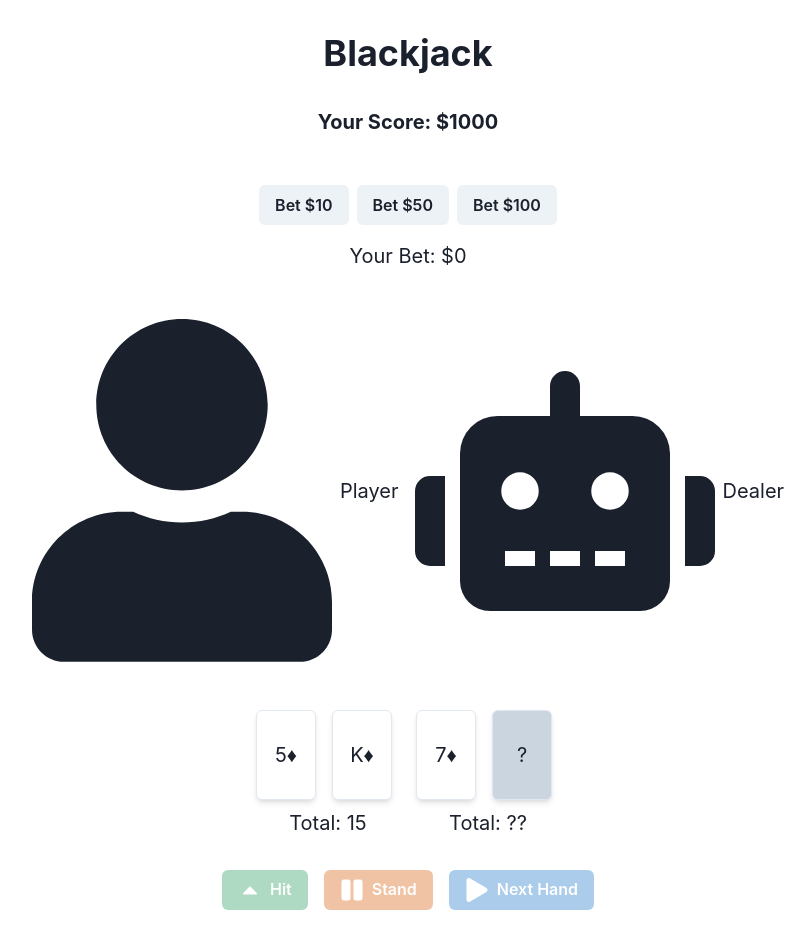
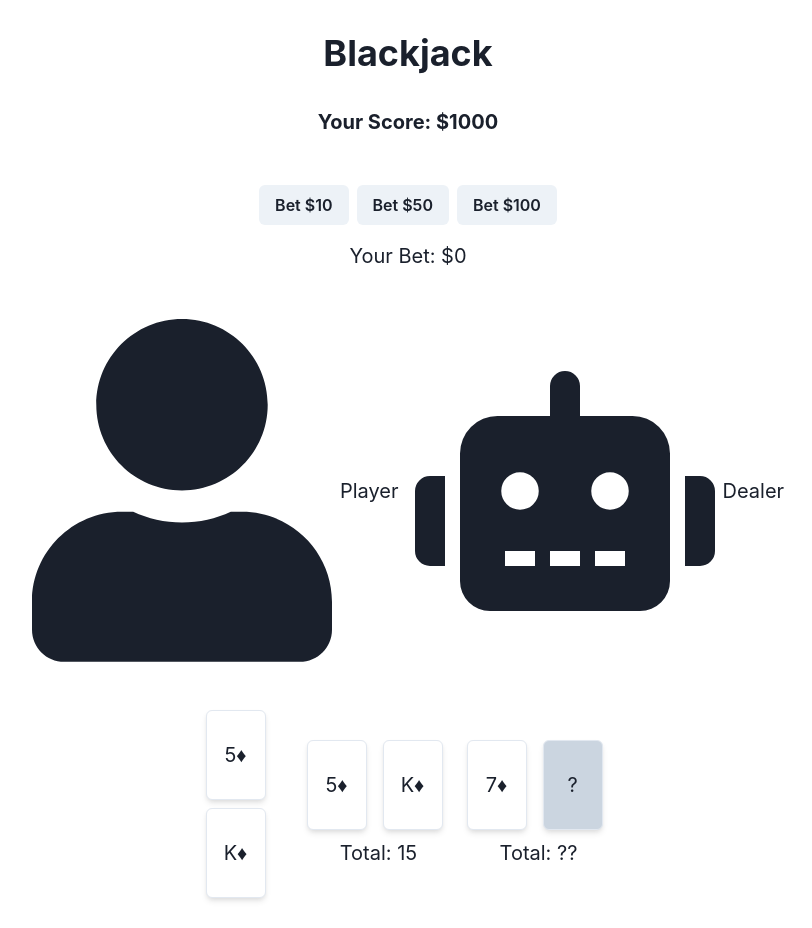
Before and after one commit to GPT-Engineer-App/blackjack-buddy, a React (Vite) app: page / in a window 1280 px wide. Shown: the top 928 px of the page, without its empty margins (232-1044 px from the left). Built offline with nearby package versions, Linux system fonts and the light colour scheme.

Commit message:
Can you please add a vertical divider  and some horizontal padding between the player and dealer portions of the interface
Added a vertical divider with horizontal padding between the player and dealer sections in the `Index.jsx` component.

```diff
--- a/src/pages/Index.jsx
+++ b/src/pages/Index.jsx
@@ -1,5 +1,5 @@
 import React, { useState, useEffect } from "react";
-import { Box, Button, Flex, Heading, Text, VStack, HStack, useToast, Image } from "@chakra-ui/react";
+import { Box, Button, Flex, Heading, Text, VStack, HStack, useToast, Divider } from "@chakra-ui/react";
 import { FaUser, FaRobot, FaPlay, FaPause, FaCaretUp } from "react-icons/fa";
 
 // Helper functions to simulate a deck of cards and the game logic
@@ -234,7 +234,13 @@ const Index = () => {
           </Text>
         </Flex>
       </HStack>
-      <HStack justifyContent="center" spacing={4}>
+      <HStack justifyContent="center" spacing={4} px={12}>
+        <VStack>
+          {playerHand.map((card, index) => (
+            <Card key={index} card={card} />
+          ))}
+        </VStack>
+        <Divider orientation="vertical" />
         <VStack>
           <HStack>
             {playerHand.map((card, index) => (
```
